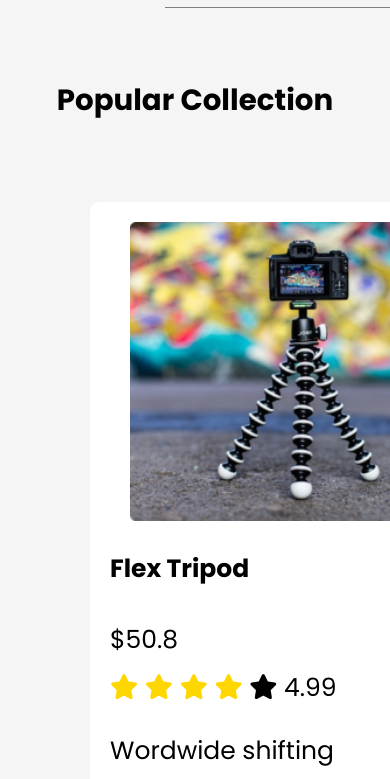
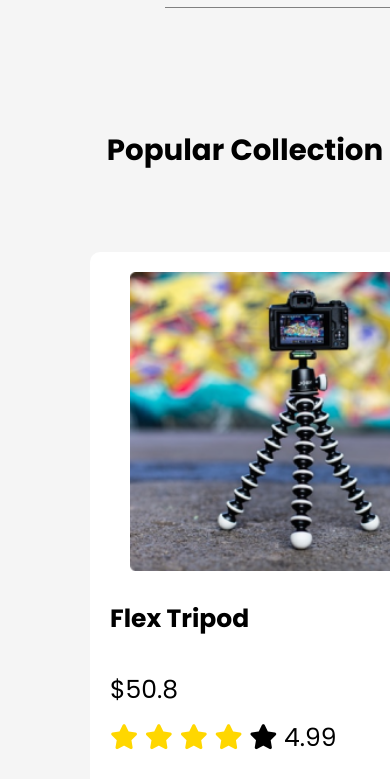
Before and after one commit to kowsarahammd80/influencer-gear-web, a plain HTML site: page index.html in a window 390 px wide. Shown: the part 1159-1938 px from the top of the page. Drawn offline with Linux system fonts and the light colour scheme.

Commit message:
undfenish

```diff
--- a/styles/style.css
+++ b/styles/style.css
@@ -168,6 +168,10 @@ nav{
   grid-template-columns: repeat(3,1fr);
 
 }
+.product-headline{
+  margin-left: 100px;
+  margin-top: 120px;
+}
 .products{
    width: 100%;
     grid-template-columns: repeat(1, 1fr);
@@ -177,9 +181,13 @@ nav{
   width: 100%;
 }
 
+
 .featured-items{
   width: 100%;
   flex-direction: column-reverse;
+}
+.featured-img{
+  margin-left: 80px;
 }
 
 footer{
```
